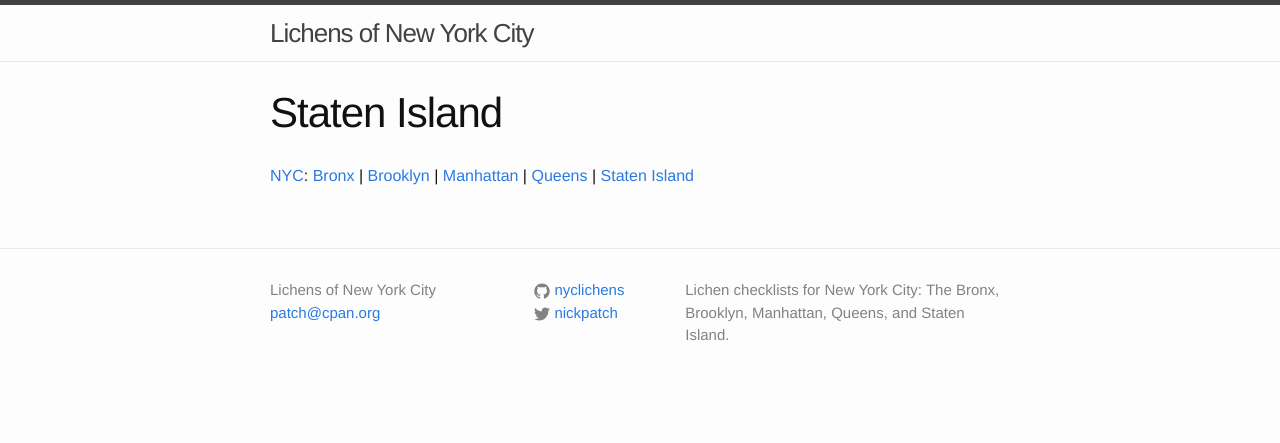
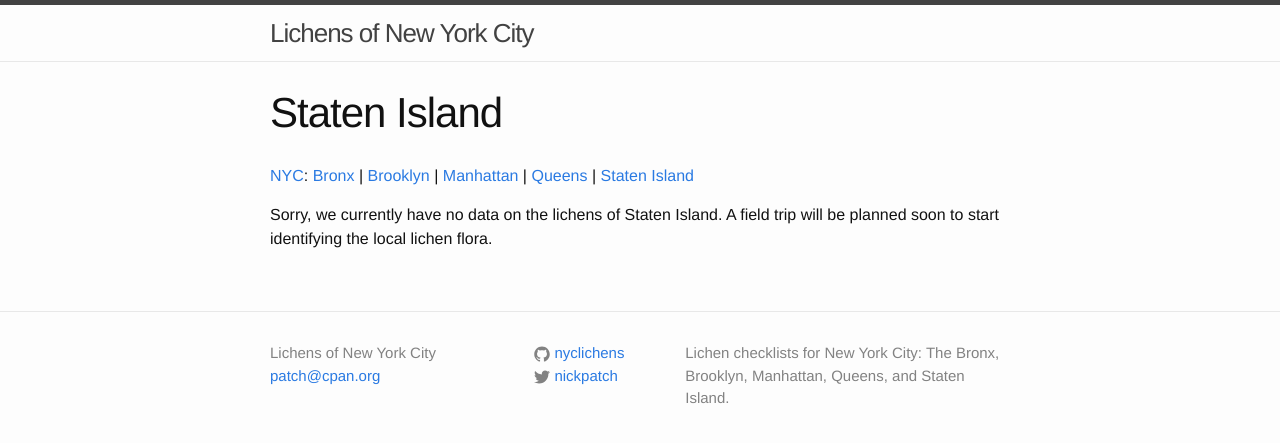
Before and after one commit to lichens-nyc/lichens-nyc.github.io, a Jekyll site: the page built from staten-island.html, in a window 1280 px wide. Shown: the top 443 px of the page. Built offline with Jekyll 4.4.1, drawn with Linux system fonts in a browser that asks for light colours.

Commit message:
add Staten Island note

```diff
--- a/staten-island.html
+++ b/staten-island.html
@@ -5,3 +5,6 @@ layout:    page
 ---
 
 {% include checklist.html boro='SI' %}
+
+Sorry, we currently have no data on the lichens of Staten Island. A field trip
+will be planned soon to start identifying the local lichen flora.
```
